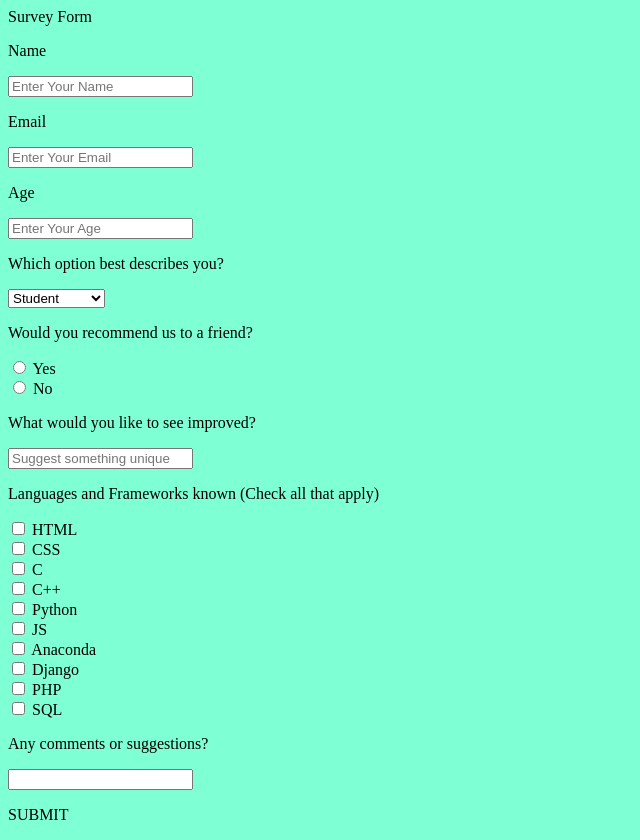
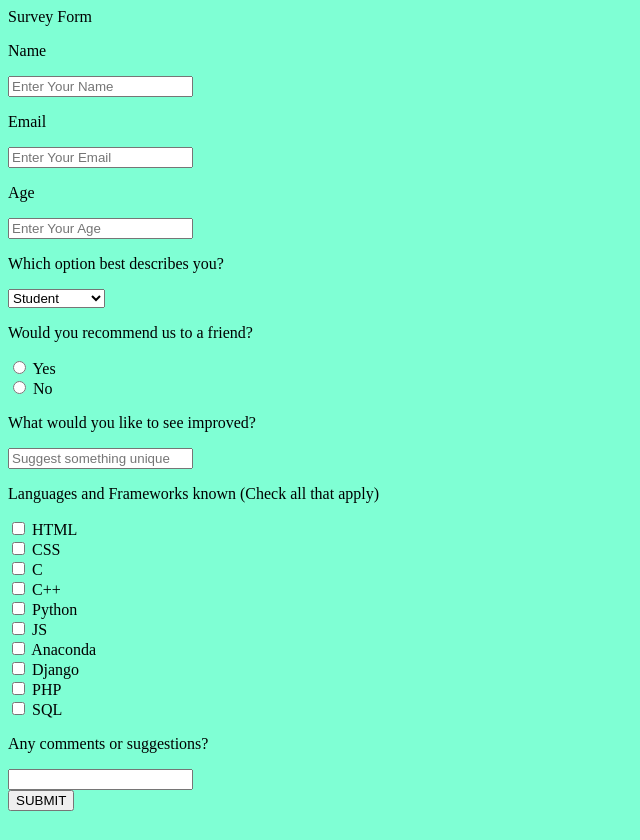
Before and after one commit to Amrit-Raj-17/Random-Survey, a plain HTML site: page index.html in a window 1280 px wide. Shown: the whole page, without its empty margins (0-640 px from the left). After the commit the page ends 819 px from the top, so only its background shows below. Drawn offline with Linux system fonts and the light colour scheme.

Commit message:
Add files via upload

```diff
--- a/index.html
+++ b/index.html
@@ -53,8 +53,8 @@
             <label for="SQL">SQL</label><br>
         </form>
         <p>Any comments or suggestions?</p>
-        <input type="text">
-        <p class="submit">SUBMIT</p>
+        <input type="text"><br>
+        <button class="submit">SUBMIT</button>
     </dev>
 </body>
 </html>
```
